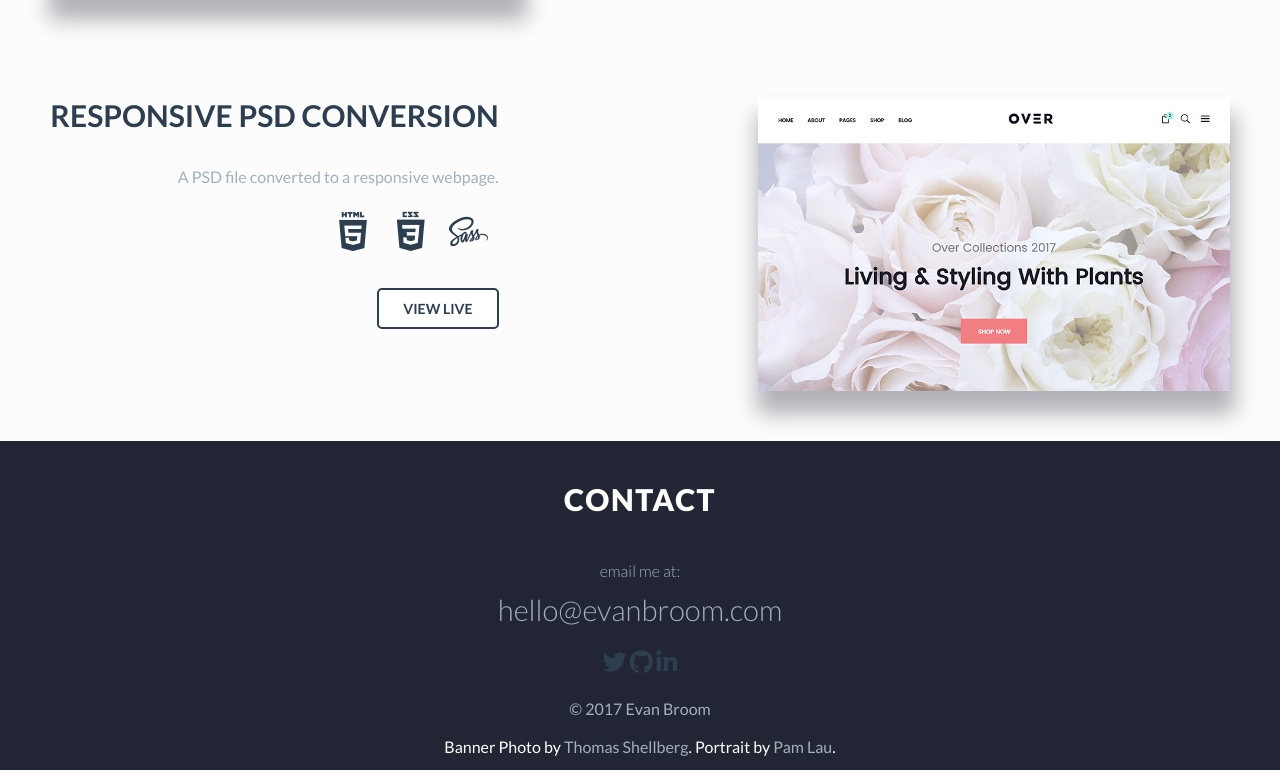
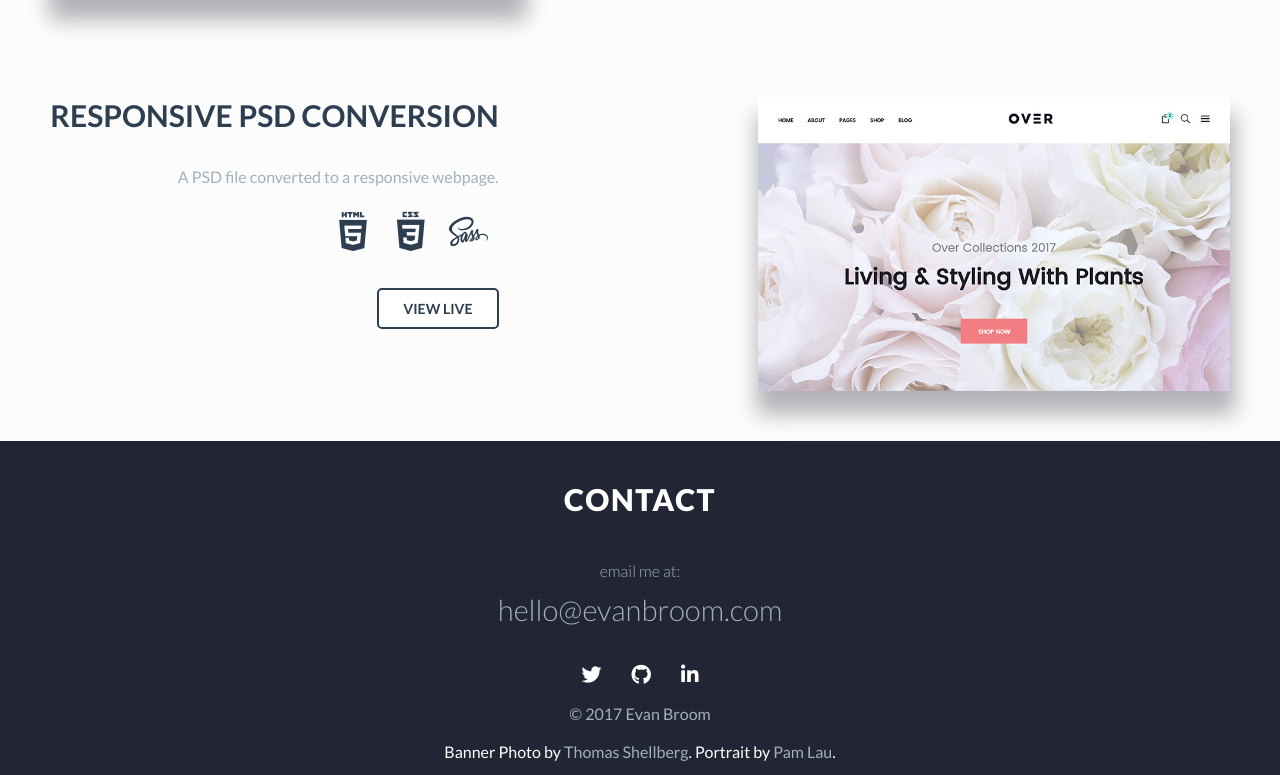
Before and after one commit to evbroom/evbroom, a website: page index.html in a window 1280 px wide. Shown: the part 3443-4218 px from the top of the page. Drawn offline with nearby package versions, Linux system fonts and the light colour scheme.

Commit message:
add social-nav styles to contact stylesheet

```diff
--- a/dev/styles/partials/_contact.scss
+++ b/dev/styles/partials/_contact.scss
@@ -27,10 +27,21 @@
     }
 }
 
-.social-icons {
-    margin-bottom: 21px;
+.social-nav {
+    height: 50px;
+     background-color: #222533;
+     display: flex;
+     justify-content: center;
+     align-items: center;
 
-    & i {
-        font-size: 1.5rem;
+     & i {
+         color: $color-quaternary;
+         margin: 0 15px;
+         font-size: 1.25rem;
+         transition: 0.2s color;
+
+         &:hover {
+             color: $color-tertiary;
+        }
     }
-}
+ }
--- a/public/styles/style.css
+++ b/public/styles/style.css
@@ -570,10 +570,26 @@ footer {
     .contact--email:hover {
       color: #21c2f8; }
 
-.social-icons {
-  margin-bottom: 21px; }
-  .social-icons i {
-    font-size: 1.5rem; }
+.social-nav {
+  height: 50px;
+  background-color: #222533;
+  display: -webkit-box;
+  display: -ms-flexbox;
+  display: flex;
+  -webkit-box-pack: center;
+      -ms-flex-pack: center;
+          justify-content: center;
+  -webkit-box-align: center;
+      -ms-flex-align: center;
+          align-items: center; }
+  .social-nav i {
+    color: #fff;
+    margin: 0 15px;
+    font-size: 1.25rem;
+    -webkit-transition: 0.2s color;
+    transition: 0.2s color; }
+    .social-nav i:hover {
+      color: #21c2f8; }
 
 .credits {
   color: #fff; }
```
